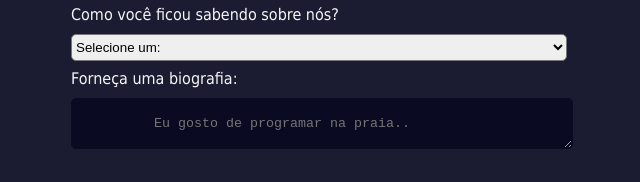
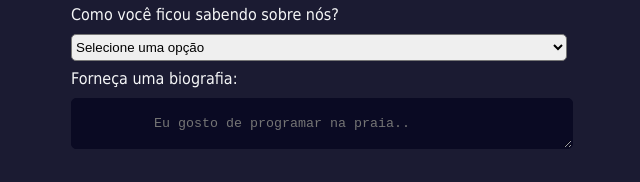
Before and after one commit to adsondev06/Criacao_de_conta, a plain HTML site: page index.html in a window 1280 px wide. Shown: the part 751-933 px from the top of the page, 321-961 px from the left. Drawn offline with Linux system fonts and the light colour scheme.

Commit message:
mudança no select

```diff
--- a/index.html
+++ b/index.html
@@ -28,7 +28,7 @@
         <label for="age">Insira sua idade: <input id="age" type="number" name="age" min="13" max="120" /></label>
         <label for="referrer">Como você ficou sabendo sobre nós?
           <select id="referrer" name="referrer">
-            <option value="">Selecione um: </option>
+            <option value="">Selecione uma opção </option>
             <option value="1">Notícias no google</option>
             <option value="2">Canal no youtube</option>
             <option value="3">Fórum do facebook</option>
```
